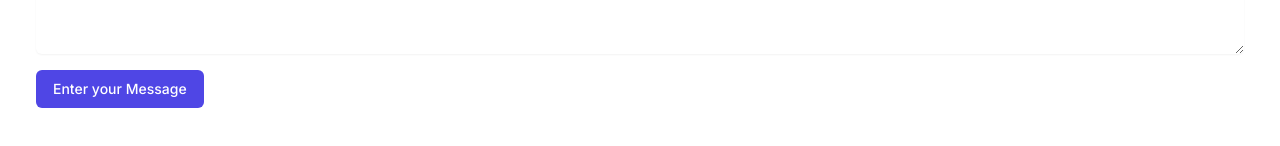
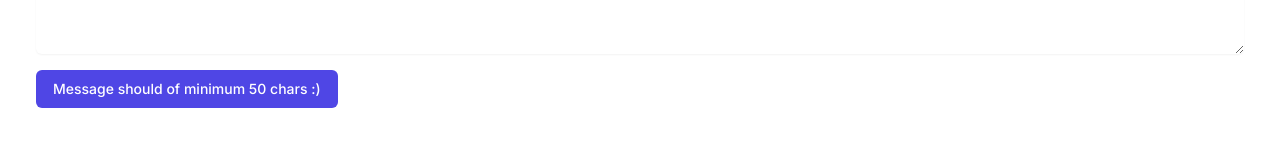
Before and after one commit to Abhishek-Devo/upBrings1, a Next.js app: page /contactUs in a window 1280 px wide. Shown: the part 714-860 px from the top of the page. Built offline with nearby package versions, Linux system fonts and the light colour scheme; no server answers.

Commit message:
first commit

```diff
--- a/src/app/aboutUs/page.tsx
+++ b/src/app/aboutUs/page.tsx
@@ -1,6 +1,7 @@
 'use client';
 import React from 'react';
 import Navbar from '@/components/Navbar'
+import Image from 'next/image';
 
 
 const AboutUs = () => {
@@ -10,14 +11,14 @@ const AboutUs = () => {
       <div className="bg-white text-black min-h-screen pt-16"> {/* pt-16 to offset the fixed navbar height */}
 
         <main className="container mx-auto px-4 py-8">
-          <img src="/images/aboutUs/Child-Support.jpg" alt="Children" className="w-full h-64 object-cover rounded-lg shadow-lg mb-8" />
+          <img src="/images/aboutUs/Child-Support.jpg" alt="Children" className="w-full h-64 object-cover rounded-lg shadow-lg mb-8" width={300} height={200}/>
           <h1 className="text-4xl md:text-5xl font-bold text-center mb-4">UpBrings Foundation</h1>
           <h2 className="text-2xl md:text-3xl font-semibold text-center text-green-400 mb-8">A Non-Profit Organization</h2>
           <p className="text-xl mb-12 leading-relaxed">
             UpBrings Foundation is one of the eminent non-profit organisations engaged in providing a better future to underprivileged children. We believe that education is the basis of development, thus we provide education to children to enhance their future as well as the country's. We have been able to arrange basic necessities for children and work as a team for their betterment. UpBrings is strongly aligned with the 'Right to Education Act' or the 'Samagra Shiksha,' committed to improving access to primary education for children, especially underprivileged ones. Our goal is to improve access and quality of education, based on the belief <strong>"TO PROVIDE EVERY CHILD A TOOL TO WRITE THEIR OWN DESTINY".</strong>
           </p>
           <div className="flex flex-col md:flex-row items-center md:items-start justify-between">
-            <img src="/images/aboutUs/CLIPART.png" alt="Education Clipart" className="w-80 mb-8 md:mb-0 md:mr-8" />
+            <img src="/images/aboutUs/CLIPART.png" alt="Education Clipart" className="w-80 mb-8 md:mb-0 md:mr-8"/>
             <div>
               <h2 className="text-2xl font-semibold mb-4 text-green-400">Education is the key to unlock the golden door of opportunities</h2>
               <ul className="text-lg space-y-4">
--- a/src/app/contactUs/page.tsx
+++ b/src/app/contactUs/page.tsx
@@ -160,7 +160,7 @@ export default function FeedBack() {
                 disabled={!buttonEnabled}
                 className="inline-flex justify-center py-2 px-4 border border-transparent text-sm font-medium rounded-md text-white bg-indigo-600 hover:bg-indigo-700 focus:outline-none focus:ring-2 focus:ring-offset-2 focus:ring-indigo-500"
               >
-                {buttonEnabled ? "Submit" : "Enter your Message"}
+                {buttonEnabled ? "Submit" : "Message should of minimum 50 chars :)"}
               </button>
             </form>
           </div>
--- a/src/app/home/page.tsx
+++ b/src/app/home/page.tsx
@@ -3,7 +3,8 @@
 import Navbar from '@/components/Navbar';
 import Link from 'next/link';
 import { useState } from 'react';
-import Modal from '@/components/modal';
+import Modal from '@/components/Modal';
+import Image from 'next/image';
 
 export default function Home() {
     const [isModalOpen, setIsModalOpen] = useState(false);
@@ -46,7 +47,7 @@ export default function Home() {
 
                 {/* Right Section */}
                 <div className="right hidden md:block w-full md:w-1/2">
-                    <img src="/images/homeImg/pic4.jpg" alt="pic4" className="object-cover w-full h-full rounded-lg shadow-lg" />
+                    <Image src="/images/homeImg/pic4.jpg" alt="pic4" className="object-cover w-full h-full rounded-lg shadow-lg" width={500} height={300} />
                 </div>
             </div>
 
--- a/src/dbConfig/dbConfig.ts
+++ b/src/dbConfig/dbConfig.ts
@@ -19,7 +19,7 @@ export async function connect():Promise<void>{
     }
     catch(error){
         console.log('database connection failed',error)
-        process.exit(1)
+
 
     }
 }
```
Also changed, not shown: 2 other files (tests, documents, lock files or other folders).
